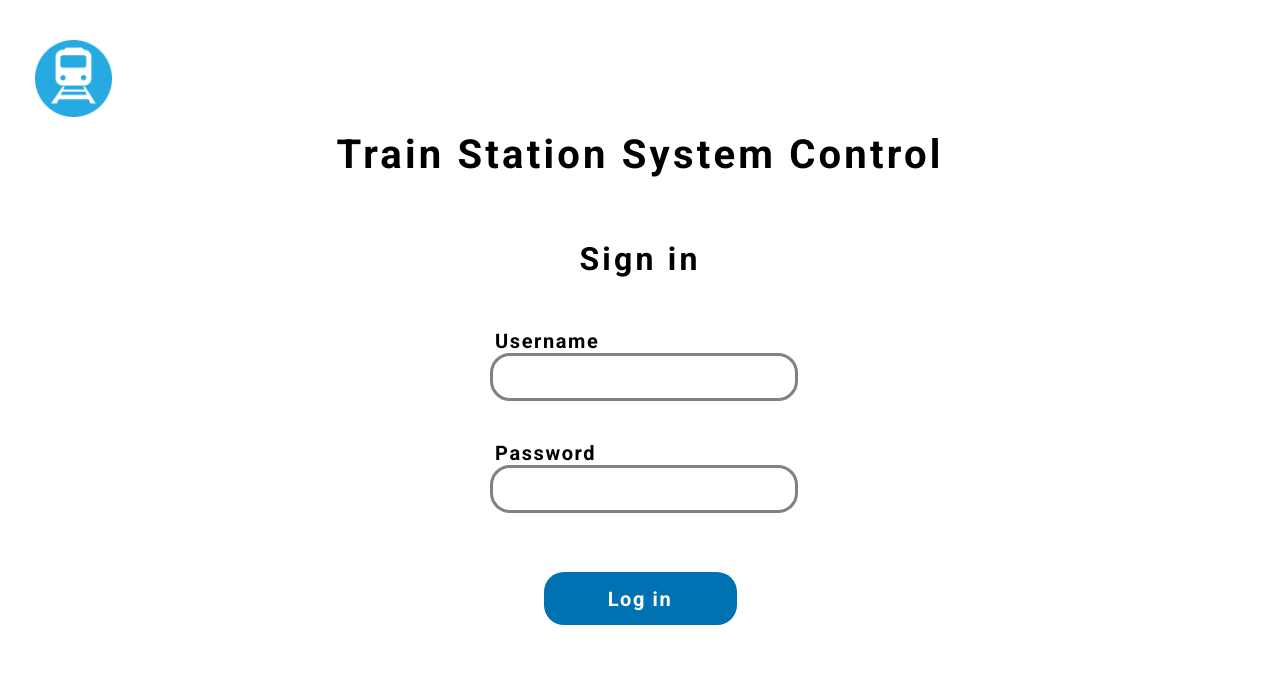
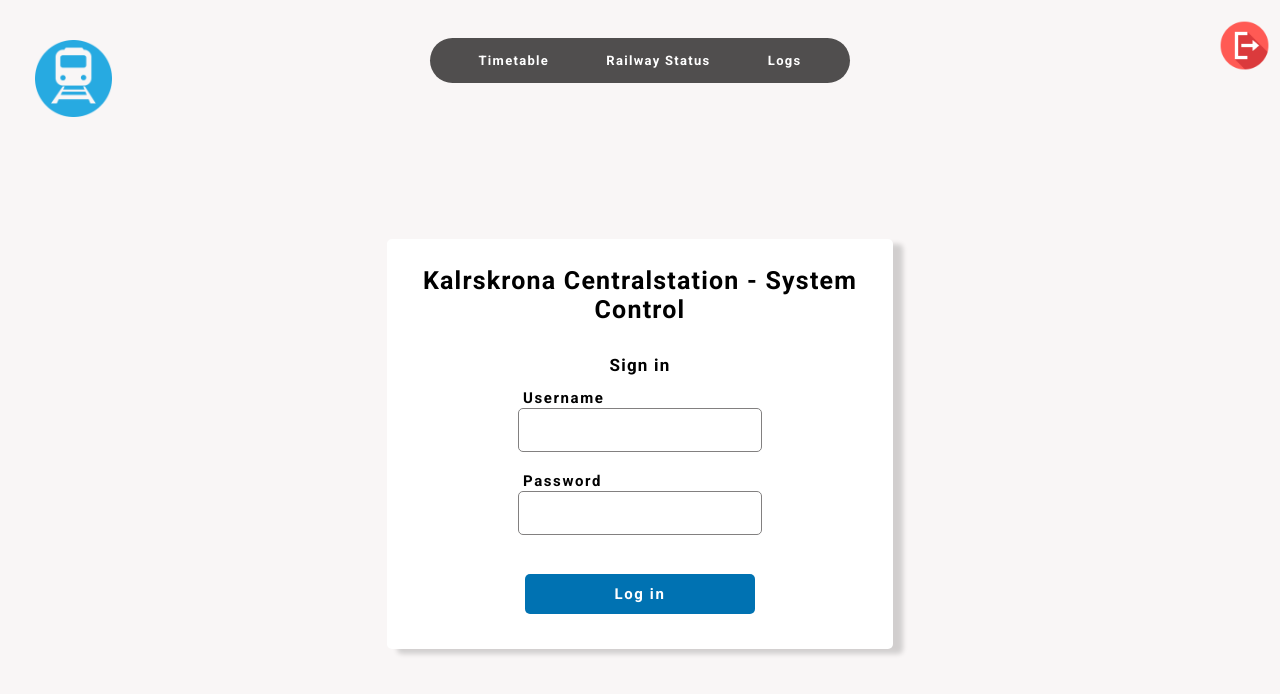
Before and after one commit to StickyTheStick12/TrainSim, a Flask app: template templates/login.html in a window 1280 px wide. Shown: the top 694 px of the page. Run offline with Flask 3, Linux system fonts and the light colour scheme; the template is opened without the code that fills it, so the values that code supplies are empty; parts of the project's set-up code (start-up, migrations or seed data) failed here and were passed over.

Commit message:
Add files via upload

```diff
--- a/static/style.css
+++ b/static/style.css
@@ -6,15 +6,32 @@ body {
     justify-content: center;
     /* Centrera horisontellt */
     flex-direction: column;
+    background-color: #f9f6f6;
+}
+
+.header h1 {
+    font-size: 25px;
+}
+
+.signIn-form {
+    background-color: #FFFF;
+    display: flex;
+    width: 40%;
+    margin-top: 10%;
+    align-items: center;
+    flex-direction: column;
+    border-radius: 5px;
+    height: 410px;
+    box-shadow: 10px 5px 5px rgba(0, 0, 0, 0.16);
+
 }
 
 .header {
-    margin-top: 96px;
+    margin-top: 10px;
     display: flex;
     justify-content: center;
     align-items: center;
     flex-direction: column;
-
 
     color: #000;
     text-align: center;
@@ -22,30 +39,33 @@ body {
     font-style: normal;
     font-weight: 700;
     line-height: normal;
-    letter-spacing: 3.2px;
+    letter-spacing: 1.2px;
+}
+
+.header h1 {
+    font-size: 25px;
 }
 
 .header h2 {
-    margin-top: 35px;
-    font-size: 32px;
+    font-size: 17px;
     font-weight: 900;
 }
 
 .invalid-pwd-usr {
-    width: 213px;
-    height: 45px;
-    border: 3px solid #CF6F6F;
+    width: 150px;
+    height: 15px;
+    border: 2px solid #CF6F6F;
     background: #CD2C2C;
 
-    padding: 10px;
+    padding: 7px;
 }
 
 
 .invalid-pwd-usr p {
-    margin-top: 2px;
+    margin: 0 auto;
     color: #FFF;
-    font-size: 15px;
-    font-weight: 700;
+    font-size: 10px;
+    font-weight: 600;
     letter-spacing: 1px;
 
 }
@@ -62,7 +82,7 @@ body {
 button {
     text-align: center;
     font-family: Roboto;
-    font-size: 20px;
+    font-size: 15px;
     font-style: normal;
     font-weight: 900;
     line-height: normal;
@@ -71,13 +91,12 @@ button {
 
 
 
-    border-radius: 20px;
+    border-radius: 5px;
     background: #0072B2;
     color: #FFFF;
-    width: 193px;
-    height: 53px;
+    width: 230px;
+    height: 40px;
     border: none;
-    padding: 13px 8px;
     transition: background-color 0.3s ease-in-out, transform 0.3s ease-in-out;
 }
 
@@ -89,10 +108,9 @@ button:hover {
 .inputCred {
 
 
-    margin-top: 25px;
+    margin: 0 auto;
     text-align: center;
-    width: 300px;
-    height: 178px;
+    overflow: visible;
 
 }
 
@@ -101,7 +119,7 @@ button:hover {
 
     color: #000;
     font-family: Roboto;
-    font-size: 20px;
+    font-size: 15px;
     font-weight: 600;
     line-height: normal;
     letter-spacing: 1.6px;
@@ -116,13 +134,13 @@ button:hover {
 }
 
 .inputCred input {
-    width: 290px;
+    width: 230px;
     height: 40px;
     flex-shrink: 0;
-    border-radius: 20px;
-    border: 3px solid #828080;
+    border-radius: 5px;
+    border: 1px solid #828080;
     background: #FFF;
-    margin-bottom: 40px;
+    margin-bottom: 20px;
 }
 
 input[type="text"] {
--- a/templates/base.html
+++ b/templates/base.html
@@ -19,10 +19,104 @@
           width: 6%;
           height: auto;
         }
+        #navbar {
+          width: 400px;
+          margin: 30px auto;
+          font-size: 13px;
+          padding: 15px 10px;
+          border-radius: 50px;
+          background-color: rgb(80, 78, 78);
+        }
+        #navbar a, a:visited {
+          text-decoration: none;
+          cursor: pointer;
+          color: #fff;
+          font-weight: bold;
+          letter-spacing: 1.3px;
+          padding: 7px;
+          border-radius: 20px;
+          transition: background-color 0.2s ease-in-out;
+
+        }
+
+        #navbar a:hover {
+          background-color: #5CBC3A;
+          overflow: hidden;
+          border-radius: 20px;
+          padding:7px;
+
+        }
+
+        #navbar ul {
+          list-style-type: none;
+          margin: 0;
+          padding: 0;
+          text-align: center;
+
+        }
+        #navbar li {
+          display: inline;
+          margin: 0 20px;
+
+        }
+        .active {
+          background:#dfe0e5;
+          overflow:hidden;
+          border-radius: 20px;
+          background-color: #2596be;
+          padding:6px;
+        }
+        .logout-button {
+            position: absolute;
+            top: 20px;
+            right: 10px;
+
+            width: 51.2px;
+            height: 51.2px;
+        }
+
+        .logout-img {
+            width: 100%;
+            height: auto;
+
+        }
+
+        .logout-img:hover {
+            transform: scale(1.1);
+        }
+
       </style>
+
+      <script>
+          document.addEventListener("DOMContentLoaded", function () {
+            var links = document.querySelectorAll(".nav-link");
+            var currentPath = window.location.pathname;
+
+            for (var i = 0; i < links.length; i++) {
+              var link = links[i];
+              if (link.getAttribute("href") === currentPath) {
+                link.classList.add("active");
+              }
+            }
+          });
+      </script>
+
+      {% if not loginPage %}
+      <a href="{{ url_for('logOutUser') }}" class="logout-button">
+        <img class="logout-img" src="{{ url_for('static', filename='img/logout.png')}}" alt="logga ut bild">
+      </a>
+      <nav id="navbar">
+        <ul>
+          <li><a href="/timetable" class="nav-link">Timetable</a></li>
+          <li><a href="/railway" class="nav-link">Railway Status</a></li>
+          <li><a href="/logs" class="nav-link">Logs</a></li>
+        </ul>
+      </nav>
+      {% endif %}
+
+
+
     {% block content %}{% endblock %}
-
-  </div>
 
 
     <script>
@@ -37,6 +131,4 @@
     </script>
 
   </body>
-
-  </div>
 </html>
--- a/templates/login.html
+++ b/templates/login.html
@@ -9,14 +9,14 @@ href="{{ url_for('static', filename='style.css')}}"
 {% endblock %}
 
 {%block content %}
+
+<div class="signIn-form">
     <div class="header">
-    <h1>Train Station System Control</h1>
+        <h1>Kalrskrona Centralstation - System Control</h1>
         <h2>Sign in</h2>
         {% if invalid %}
             <div class="invalid-pwd-usr">
-            <p>Wrong Credentials</p>
-            <p class="smaller-p">Invalid username or password</p>
-
+                <p>Invalid Credentials</p>
             </div>
         {% endif %}
     </div>
@@ -29,7 +29,7 @@ href="{{ url_for('static', filename='style.css')}}"
             <input type="password" name="pwd"><br><br>
             <button type="submit">Log in</button>
         </form>
-
+    </div>
 </div>
 
 {% endblock %}
```
Also changed, not shown: modules.py (+7 -8 lines), static/logs.css (added, +33 -0 lines), static/railway.css (added, +88 -0 lines), static/timetable.css (added, +53 -0 lines), templates/logs.html (added, +23 -0 lines), templates/railway.html (added, +121 -0 lines), templates/timetable.html (added, +87 -0 lines). Lines whose indentation alone changed are shown as unchanged.
